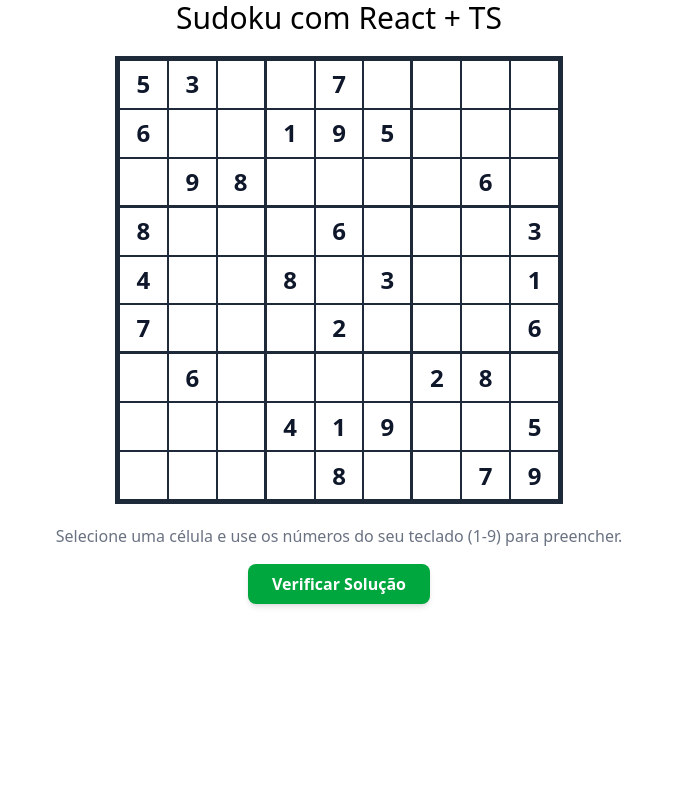
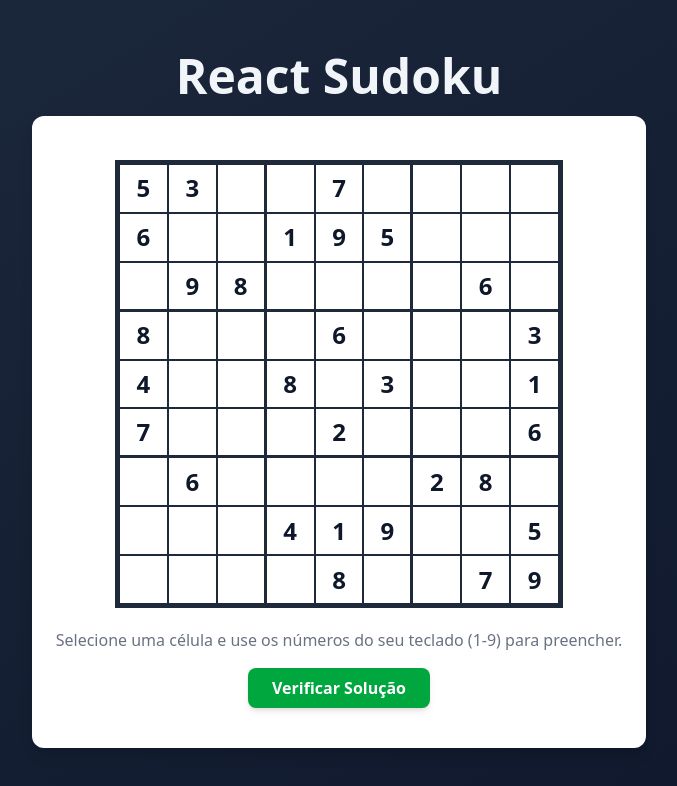
Before and after one commit to rfcmarques/sudoku, a React (Vite) app: page / in a window 1280 px wide. Shown: the top 786 px of the page, without its empty margins (301-978 px from the left). Built offline with nearby package versions, Linux system fonts and the light colour scheme.

Commit message:
style: added a new font and changed the page style to look more fresh

```diff
--- a/index.html
+++ b/index.html
@@ -4,7 +4,13 @@
     <meta charset="UTF-8" />
     <link rel="icon" type="image/svg+xml" href="/vite.svg" />
     <meta name="viewport" content="width=device-width, initial-scale=1.0" />
-    <title>sudoku</title>
+    <link rel="preconnect" href="https://fonts.googleapis.com" />
+    <link rel="preconnect" href="https://fonts.gstatic.com" crossorigin />
+    <link
+      href="https://fonts.googleapis.com/css2?family=Poppins:wght@400;500;700&display=swap"
+      rel="stylesheet"
+    />
+    <title>Sudoku</title>
   </head>
   <body>
     <div id="root"></div>
--- a/src/App.tsx
+++ b/src/App.tsx
@@ -3,10 +3,12 @@ import Game from './components/Game';
 
 function App() {
   return (
-    <div className="App">
-      <h1 className="text-center text-3xl">Sudoku com React + TS</h1>
+    <main className="min-h-screen flex flex-col items-center justify-center p-4">
+      <h1 className="text-4xl md:text-5xl font-bold text-slate-100 mb-4 font-sans">
+        React Sudoku
+      </h1>
       <Game />
-    </div>
+    </main>
   );
 }
 
--- a/src/components/Game.tsx
+++ b/src/components/Game.tsx
@@ -80,7 +80,7 @@ const Game: React.FC = () => {
     }
 
     return (
-        <div className="game">
+        <div className="game p-4 sm:p-6 bg-white rounded-xl shadow-lg">
             {isComplete && (
                 <div className="p-4 mb-4 text-lg text-center text-green-800 bg-green-100 rounded-lg" role="alert">
                     <span className="font-bold">Parabéns!</span> Resolveste o Sudoku! 🥳
--- a/src/index.css
+++ b/src/index.css
@@ -1 +1,12 @@
 @import "tailwindcss";
+
+@layer base {
+  body {
+    background-image: linear-gradient(
+      to bottom right,
+      theme("colors.slate.800"),
+      theme("colors.slate.900")
+    );
+    color: theme("colors.slate.100");
+  }
+}
--- /dev/null
+++ b/tailwind.config.js
@@ -0,0 +1,12 @@
+/** @type {import('tailwindcss').Config} */
+export default {
+  content: ["./index.html", "./src/**/*.{js,ts,jsx,tsx}"],
+  theme: {
+    extend: {
+      fontFamily: {
+        sans: ["Poppins", "sans-serif"],
+      },
+    },
+  },
+  plugins: [],
+};
```
